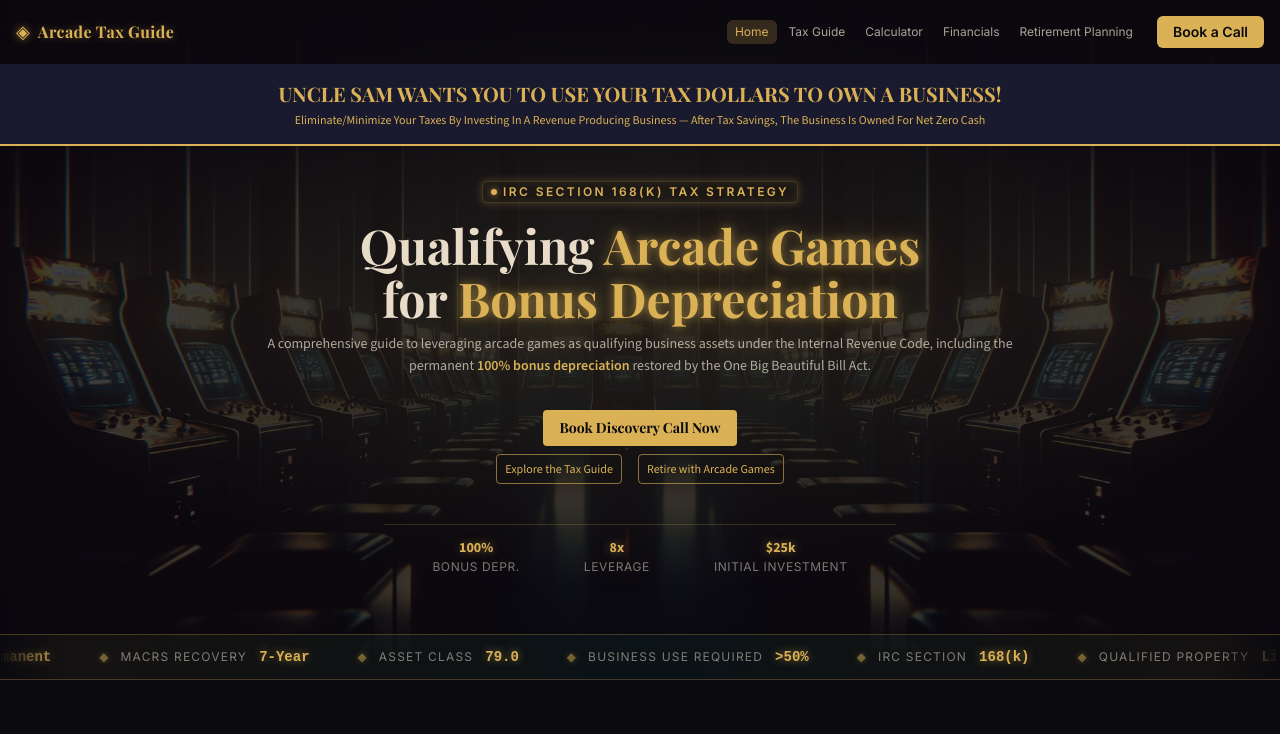
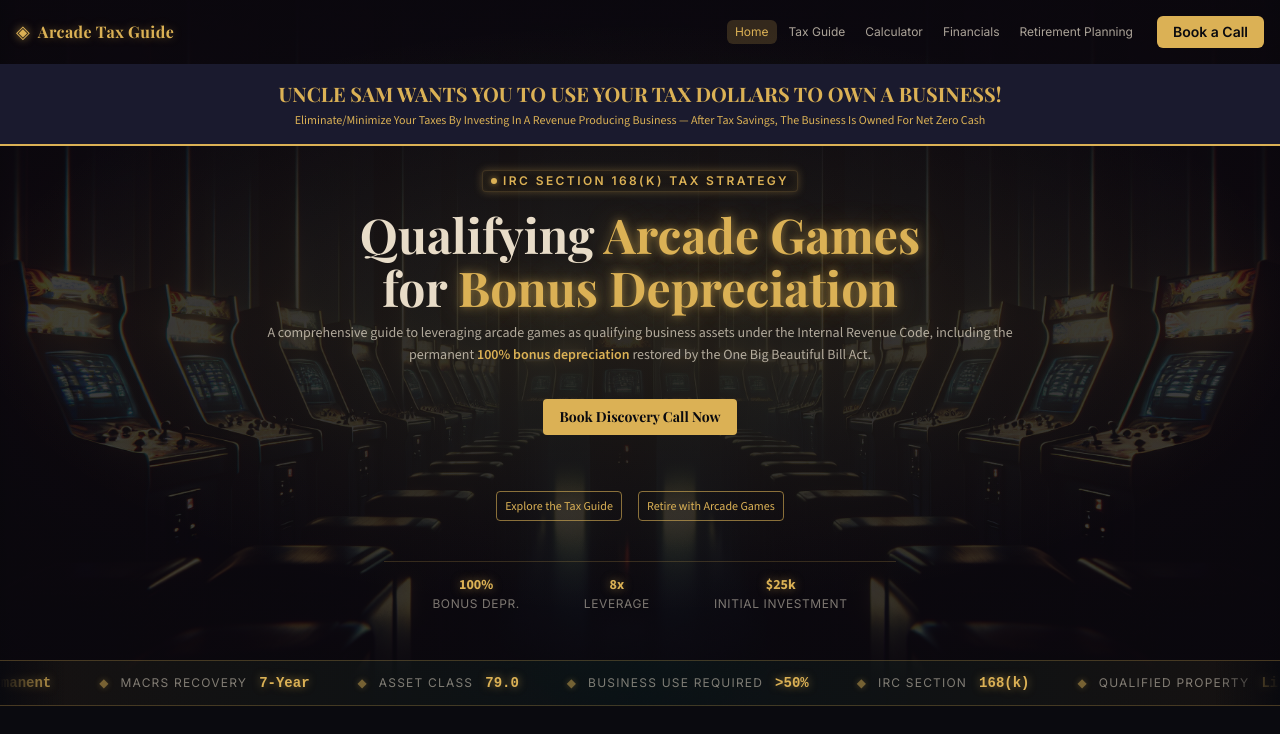
Before and after one commit to kennysabangan/arcade-tax-guide, a React (Vite) app: page / in a window 1280 px wide. Shown: the top 734 px of the page. Built offline with nearby package versions, Linux system fonts and the light colour scheme; what @react-pdf/renderer would draw is missing.

Commit message:
add more spacing around hero button group on 800px+

```diff
--- a/src/pages/HomePage.jsx
+++ b/src/pages/HomePage.jsx
@@ -71,7 +71,7 @@ function Hero() {
           </CTAButton>
         </div>
 
-        <div className="flex flex-row items-center justify-center gap-2 sm:gap-3 lg:gap-4 mb-4 sm:mb-8 lg:mb-10 landscape:mb-2">
+        <div className="flex flex-row items-center justify-center gap-2 sm:gap-3 lg:gap-4 mt-6 sm:mt-10 lg:mt-12 mb-6 sm:mb-10 lg:mb-14 landscape:mb-2">
           <CTAButton to="/tax-guide" variant="outline" className="text-xs sm:text-sm lg:text-[1.1rem] xl:text-[1.3rem] 2xl:text-[1.5rem] landscape:text-xs landscape:px-2 landscape:py-1.5 px-2.5 sm:px-4 lg:px-10 xl:px-12 2xl:px-14 py-1.5 sm:py-2 lg:py-4 xl:py-5 2xl:py-6">Explore the Tax Guide</CTAButton>
           <CTAButton to="/retirement" variant="outline" className="text-xs sm:text-sm lg:text-[1.1rem] xl:text-[1.3rem] 2xl:text-[1.5rem] landscape:text-xs landscape:px-2 landscape:py-1.5 px-2.5 sm:px-4 lg:px-10 xl:px-12 2xl:px-14 py-1.5 sm:py-2 lg:py-4 xl:py-5 2xl:py-6">Retire with Arcade Games</CTAButton>
         </div>
```
